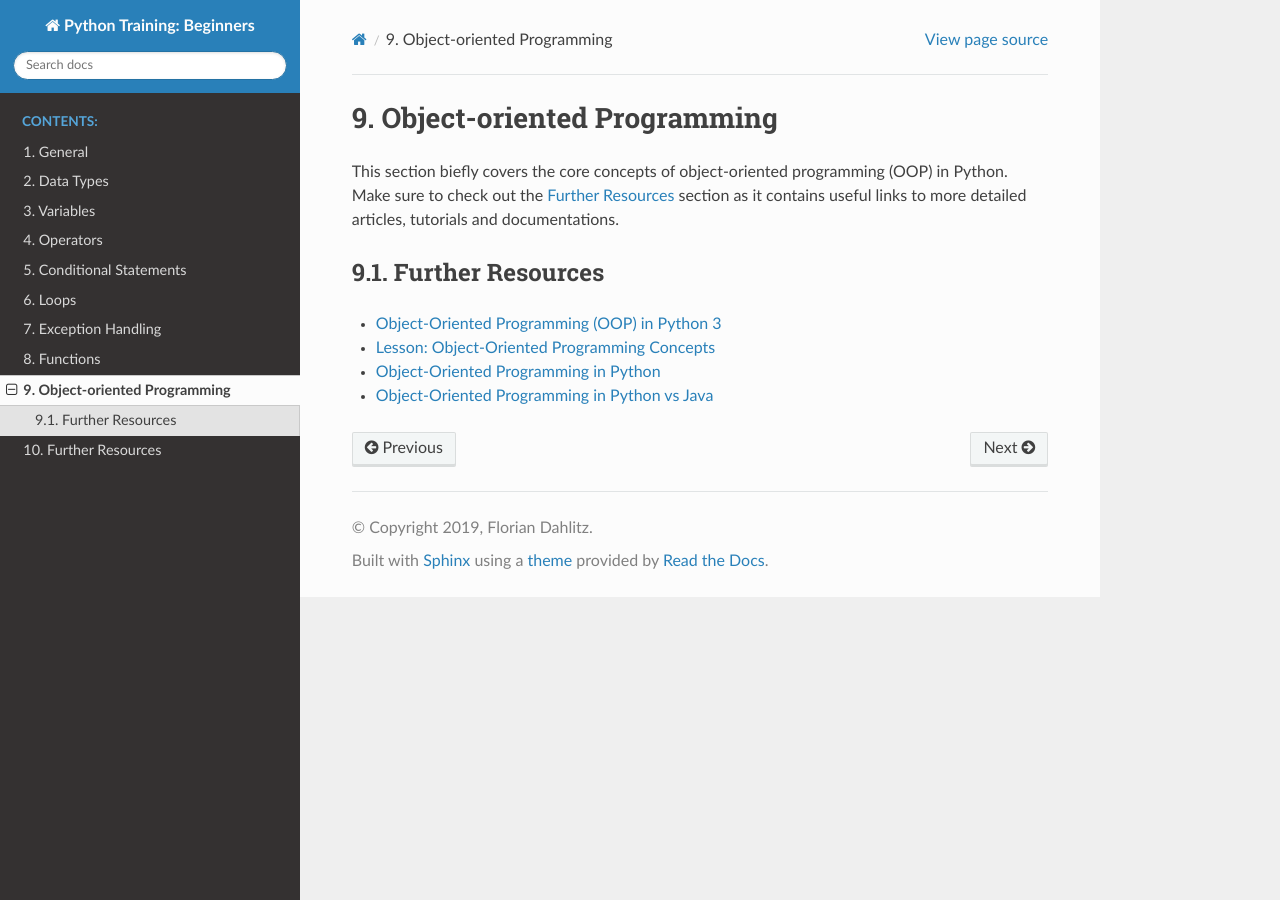
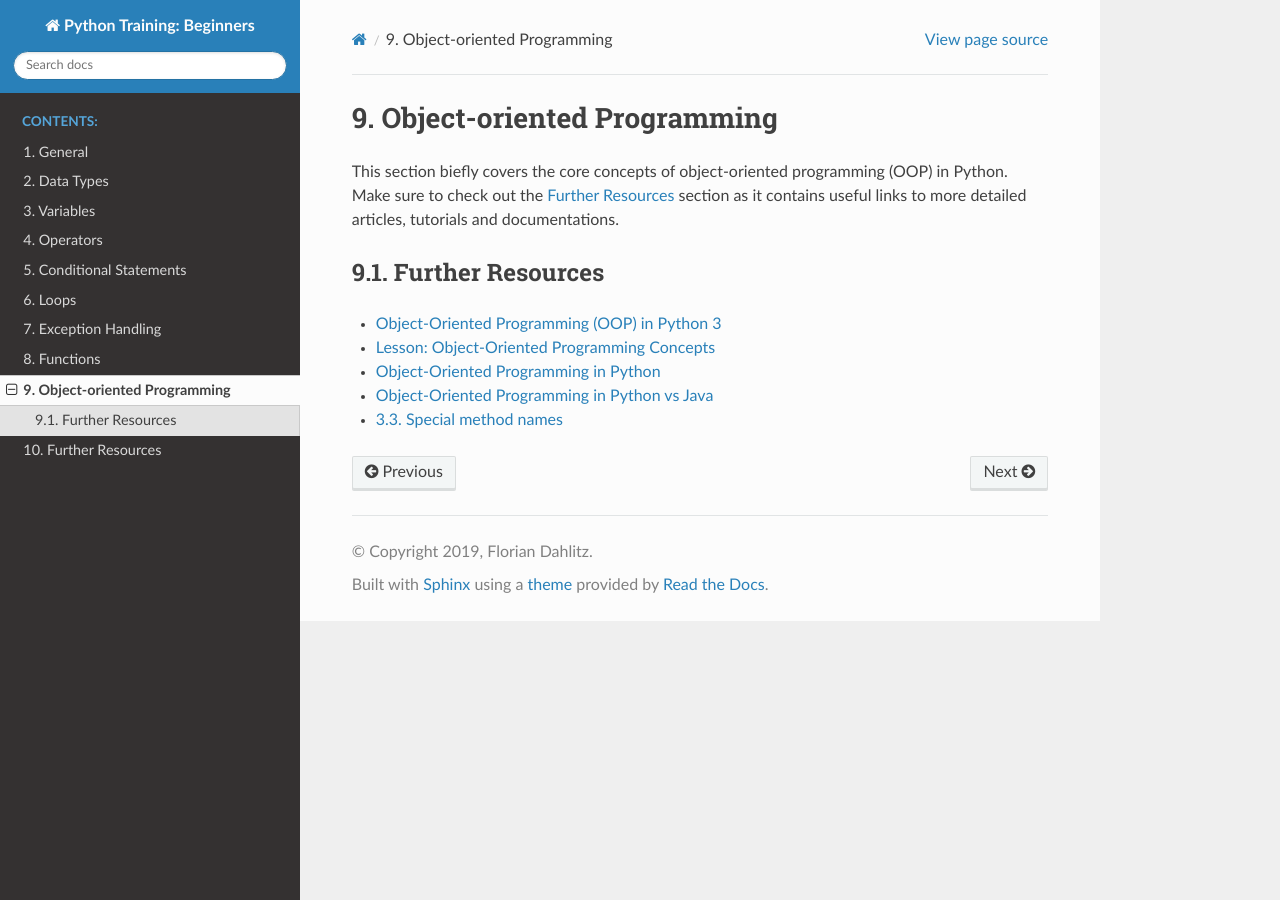
Before and after one commit to DahlitzFlorian/python-training-beginners, a Sphinx documentation site: the page built from docs/object_oriented.md, in a window 1280 px wide. Built offline with Sphinx 7.4.7 and the Read the Docs theme 2.0.0, drawn with Linux system fonts in a browser that asks for light colours.

Commit message:
feat(object_oriented): add resource for dunder methods

```diff
--- a/docs/object_oriented.md
+++ b/docs/object_oriented.md
@@ -10,3 +10,4 @@ Make sure to check out the [Further Resources](#further-resources) section as it
 - [Lesson: Object-Oriented Programming Concepts](https://docs.oracle.com/javase/tutorial/java/concepts/)
 - [Object-Oriented Programming in Python](https://python-textbok.readthedocs.io/en/1.0/Object_Oriented_Programming.html)
 - [Object-Oriented Programming in Python vs Java](https://realpython.com/oop-in-python-vs-java/)
+- [3.3. Special method names](https://docs.python.org/3/reference/datamodel.html#special-method-names)
```
